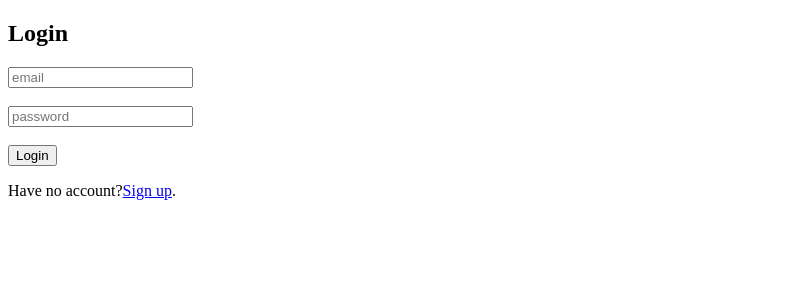
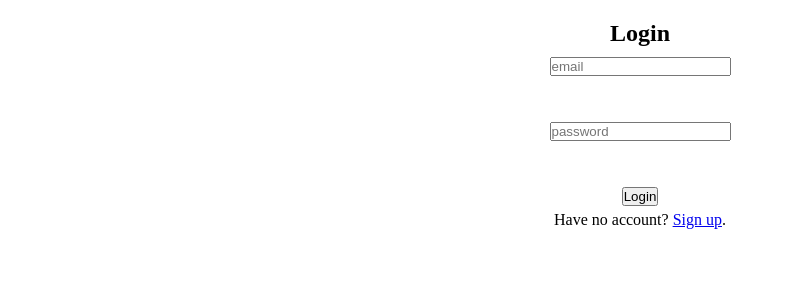
Before and after one commit to okxrun/mini-crm, a PHP site: page / in a window 1280 px wide. Shown: the top 300 px of the page, without its empty margins (0-786 px from the left). Run offline with PHP 8.4, Linux system fonts and the light colour scheme.

Commit message:
styles for login page

```diff
--- a/index.php
+++ b/index.php
@@ -10,14 +10,15 @@ require("db.php");
     <meta charset="UTF-8">
     <meta name="viewport" content="width=device-width, initial-scale=1.0">
     <title>Authorization</title>
+    <link rel="stylesheet" href="style.css">
 </head>
 <body>
     <form method="post">
-        <h2>Login</h2>
-        <input type="email" name="email" placeholder="email"><br><br>
-        <input type="password" name="password" placeholder="password"><br><br>
+        <h2 style="margin-bottom:10px;">Login</h2>
+        <input type="email" name="email" placeholder="email" required><br><br>
+        <input type="password" name="password" placeholder="password" required><br><br>
         <button type="submit">Login</button>
-        <p>Have no account?<a href="registration.php">Sign up<a>.</p>
+        <p style="margin-top:5px;">Have no account? <a href="registration.php">Sign up<a>.</p>
     </form>
 </body>
 </html>
--- /dev/null
+++ b/style.css
@@ -0,0 +1,22 @@
+* {
+    margin: 0;
+    padding: 0;
+    box-sizing: border-box;
+}
+
+body {
+    display: flex;
+    justify-content: center;
+}
+
+form {
+    display: flex;
+    flex-direction: column;
+    width: 500px;
+    align-items: center;
+    margin-top: 20px;
+}
+
+input {
+    margin-bottom: 10px;
+}
```
